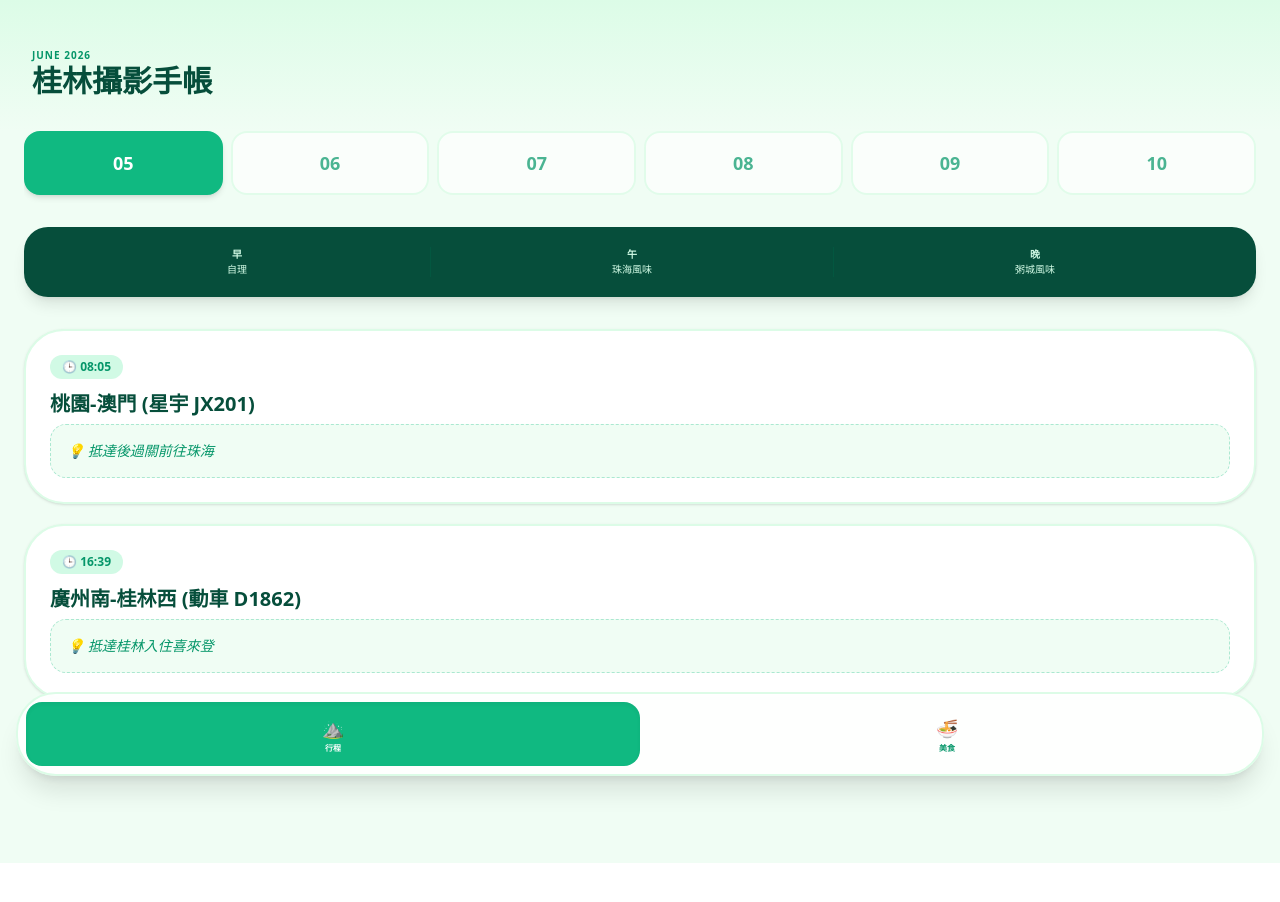
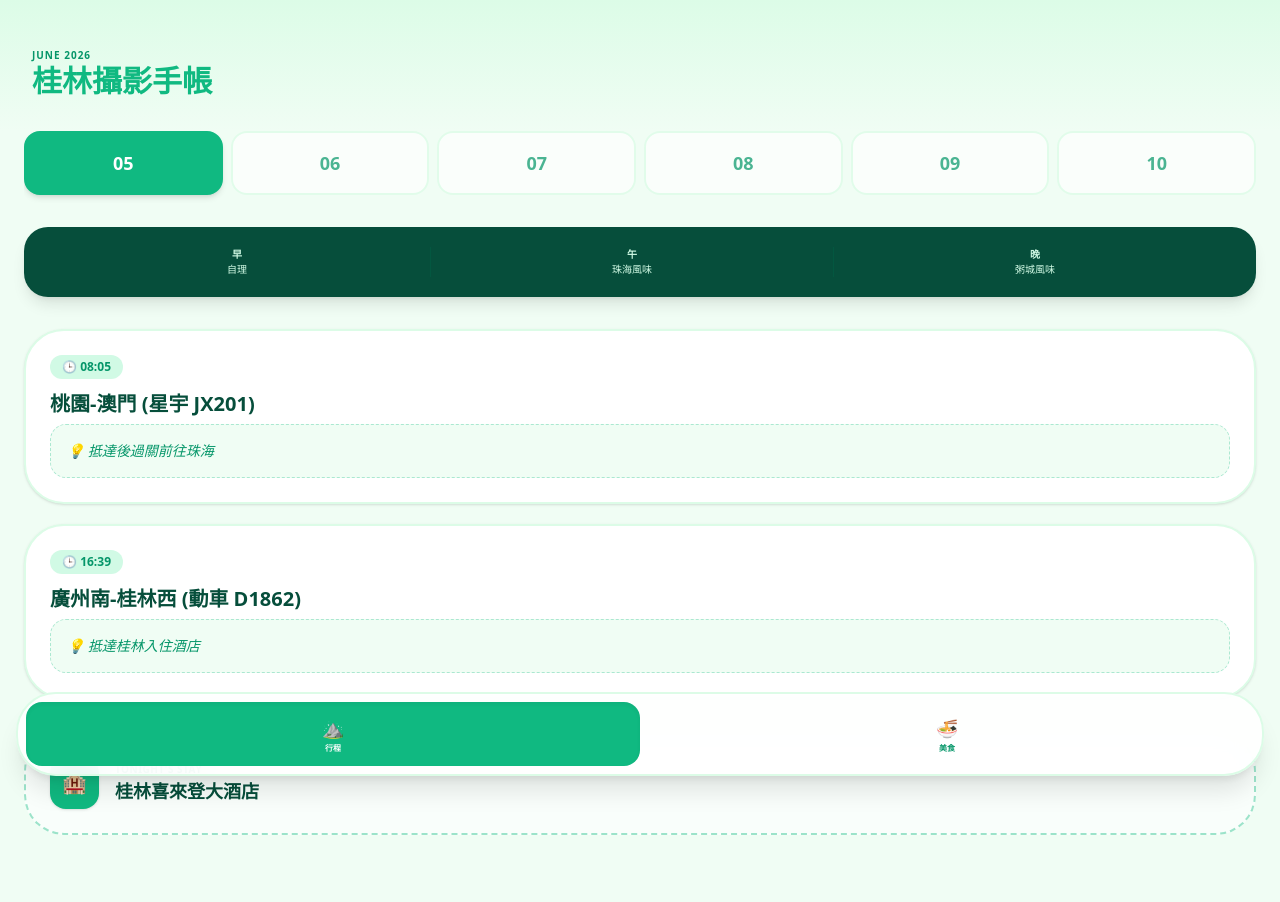
Before and after one commit to kmtsvlee/guilin-trip, a React (Vite) app: page / in a window 1280 px wide. Shown: the top 902 px of the page. Before the commit the page ends 863 px from the top, so only its background shows below. Built offline with nearby package versions, Linux system fonts and the light colour scheme.

Commit message:
style: emerald title and add accommodation row

```diff
--- a/src/App.tsx
+++ b/src/App.tsx
@@ -1,27 +1,27 @@
 import { useState } from 'react';
 
 const scheduleData = [
-  { day: "05", b: "自理", l: "珠海風味", d: "粥城風味", items: [
+  { day: "05", b: "自理", l: "珠海風味", d: "粥城風味", stay: "桂林喜來登大酒店", items: [
     { t: "08:05", title: "桃園-澳門 (星宇 JX201)", note: "抵達後過關前往珠海", map: "桃園機場" },
-    { t: "16:39", title: "廣州南-桂林西 (動車 D1862)", note: "抵達桂林入住喜來登", map: "廣州南站" }
+    { t: "16:39", title: "廣州南-桂林西 (動車 D1862)", note: "抵達桂林入住酒店", map: "廣州南站" }
   ]},
-  { day: "06", b: "酒店", l: "農家宴", d: "啤酒魚", items: [
+  { day: "06", b: "酒店", l: "農家宴", d: "啤酒魚", stay: "陽朔精品酒店", items: [
     { t: "09:00", title: "遇龍河三橋風光", note: "富裡橋、金龍橋、遇龍橋攝影", map: "陽朔遇龍河" },
     { t: "17:00", title: "灕江漁火 (黃昏藍調) 🌅", note: "【核心】竹筏+漁夫+魚鷹+漁火擺拍", map: "灕江" }
   ]},
-  { day: "07", b: "酒店", l: "蝴蝶莊園", d: "陽朔風味", items: [
+  { day: "07", b: "酒店", l: "蝴蝶莊園", d: "陽朔風味", stay: "陽朔精品酒店", items: [
     { t: "05:30", title: "陽朔大橋日出 🌅", note: "捕捉灕江晨曦", map: "陽朔大橋" },
     { t: "17:30", title: "烏龍泉夕陽 🌇", note: "捕捉山水剪影", map: "烏龍泉" }
   ]},
-  { day: "08", b: "酒店", l: "壯族風味", d: "龍勝風味", items: [
+  { day: "08", b: "酒店", l: "壯族風味", d: "龍勝風味", stay: "龍脊梯田景觀民宿", items: [
     { t: "05:30", title: "相公山日出雲海 🌅", note: "【核心】廣角大景必拍點", map: "相公山" },
     { t: "17:30", title: "龍脊梯田晚霞 🌇", note: "梯田水面反光攝影", map: "龍脊梯田" }
   ]},
-  { day: "09", b: "打包", l: "竹筒飯", d: "九龍酒家", items: [
+  { day: "09", b: "打包", l: "竹筒飯", d: "九龍酒家", stay: "桂林精選酒店", items: [
     { t: "06:00", title: "七星伴月晨霧日出 🌅", note: "拍攝梯田晨霧意境", map: "龍脊梯田" },
     { t: "17:00", title: "塔山夕陽 🌇", note: "捕捉建築與山水交匯", map: "桂林塔山" }
   ]},
-  { day: "10", b: "打包", l: "四合院", d: "自理", items: [
+  { day: "10", b: "打包", l: "四合院", d: "自理", stay: "甜蜜的家", items: [
     { t: "16:00", title: "日月貝大劇院 (外觀)", note: "建築幾何與線條攝影", map: "珠海大劇院" },
     { t: "20:50", title: "澳門-桃園 (星宇 JX206)", note: "帶著美照回家", map: "澳門機場" }
   ]}
@@ -34,14 +34,13 @@ export default function App() {
 
   return (
     <div className="min-h-screen bg-[#F0FDF4] pb-36 font-sans text-[#064E3B] text-left">
-      {/* Header: 改為翠綠漸層 */}
       <header className="p-8 pt-12 bg-gradient-to-b from-[#DCFCE7] to-[#F0FDF4]">
         <p className="text-[#059669] font-bold text-[10px] uppercase tracking-widest">June 2026</p>
-        <h1 className="text-3xl font-black">桂林攝影手帳</h1>
+        {/* 標題改為翠綠色 */}
+        <h1 className="text-3xl font-black text-[#10B981]">桂林攝影手帳</h1>
       </header>
 
       <main className="px-6">
-        {/* 日期選擇器: 選中時變為翠綠色 */}
         <div className="flex space-x-2 overflow-x-auto no-scrollbar pb-2 mb-6">
           {['05','06','07','08','09','10'].map(d=>(
             <button
@@ -54,7 +53,6 @@ export default function App() {
           ))}
         </div>
 
-        {/* 飲食資訊: 背景改為深翠綠 */}
         <div className="bg-[#064E3B] p-5 rounded-3xl text-[#D1FAE5] flex justify-around text-center text-[10px] mb-8 shadow-lg">
           <div className="flex-1"><b>早</b><br/>{curr.b}</div>
           <div className="flex-1 border-l border-emerald-800/50 px-2"><b>午</b><br/>{curr.l}</div>
@@ -73,9 +71,17 @@ export default function App() {
             </div>
           </div>
         ))}
+
+        {/* 住宿資訊欄位 (位於最下方) */}
+        <div className="mt-8 bg-white/60 p-6 rounded-[2.5rem] border-2 border-dashed border-[#10B981]/40 flex items-center space-x-4">
+          <div className="bg-[#10B981] text-white p-3 rounded-2xl shadow-sm text-xl">🏨</div>
+          <div>
+            <p className="text-[#059669] text-[10px] font-bold uppercase tracking-wider">Tonight's Stay</p>
+            <p className="text-lg font-black text-[#064E3B]">{curr.stay}</p>
+          </div>
+        </div>
       </main>
 
-      {/* 底部導覽欄: 選中狀態改為翠綠 */}
       <nav className="fixed bottom-6 left-4 right-4 bg-white/90 backdrop-blur-md rounded-[2.5rem] border-2 border-[#DCFCE7] p-2 flex justify-around shadow-xl z-50">
         <button onClick={()=>setTab('行程')} className={`flex-1 flex flex-col items-center p-3 rounded-2xl transition-all ${tab==='行程'?'bg-[#10B981] text-white shadow-inner':'text-[#059669]'}`}>
           <span className="text-lg">⛰️</span><span className="text-[8px] font-black">行程</span>
```
